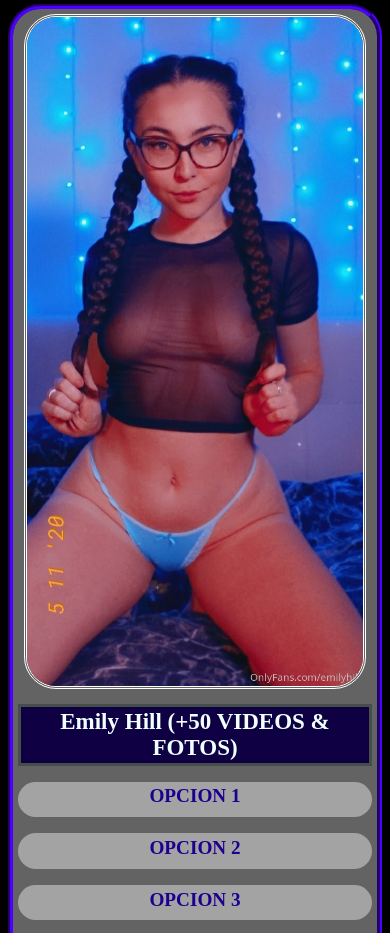
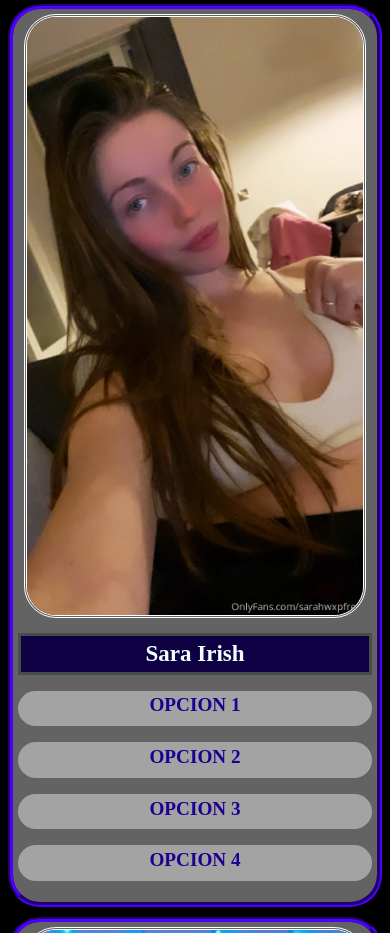
Before and after one commit to gutbrot/Onlyfans, a plain HTML site: page index.html in a window 390 px wide. Shown: the part 127-1060 px from the top of the page. Drawn offline with Linux system fonts and the light colour scheme.

Commit message:
Add files via upload
Agregue a sarah

```diff
--- a/index.html
+++ b/index.html
@@ -11,6 +11,14 @@
             <p class="aviso">Solo Disponible en Smartphone</p>
     </div>
     <h1 id="titulo">Contenido Exclusivo de OnlyFans</h1>
+    <div id="numeros">
+        <img src="sarah.png" alt="Sara Irish Slut">
+        <h1 id="name">Sara Irish</h1>
+        <a href="https://shrinke.me/2FpGjL" id="linko"> <h2>OPCION 1</h2> </a>
+        <a href="https://ouo.io/VAhPOz" id="linko"> <h2>OPCION 2</h2> </a>
+        <a href="https://tii.ai/LiN0sNj" id="linko"> <h2>OPCION 3</h2> </a>
+        <a href="https://ouo.io/ubaB16" id="linko"> <h2>OPCION 4</h2> </a>
+    </div>
     <div id="numeros">
         <img src="emily.png" alt="Emily Hill">
         <h1 id="name">Emily Hill (+50 VIDEOS & FOTOS)</h1>
--- a/style.css
+++ b/style.css
@@ -38,7 +38,8 @@
         border: solid  rgb(70, 78, 76);
         color: azure;
         width: auto;
-        padding: 2px;
+        padding-top: 5px;
+        padding-bottom: 5px;
         font-size: 23px;
     }
     a{
```
Also changed, not shown: sarah.png (added).
